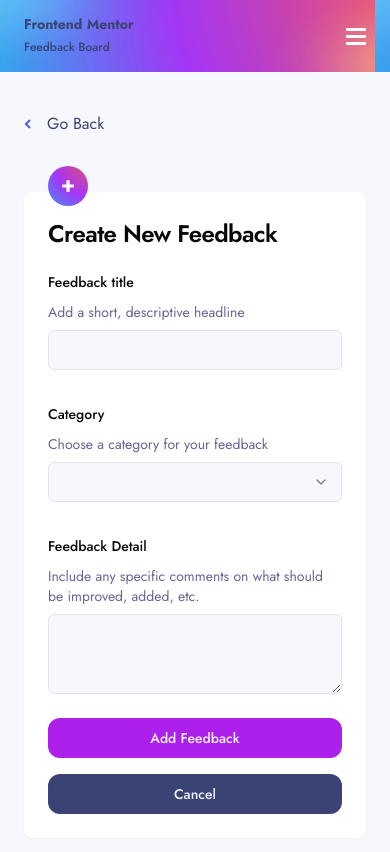
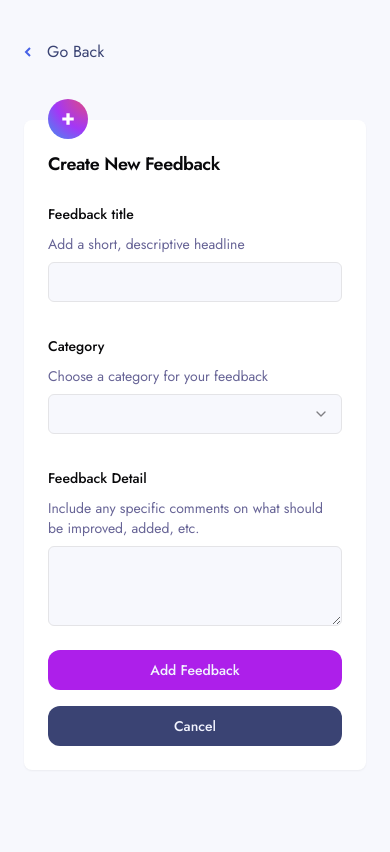
Before and after one commit to linhnvh15vn/product-feedback-app, a Next.js app: page /suggestion/create in a window 390 px wide. Shown: the top 852 px of the page. Built offline with nearby package versions, Linux system fonts and the light colour scheme.

Commit message:
refactor: add router for components and pages

```diff
--- a/src/app/suggestion/[suggestionId]/page.tsx
+++ b/src/app/suggestion/[suggestionId]/page.tsx
@@ -3,6 +3,7 @@ import React from 'react';
 import Image from 'next/image';
 import Link from 'next/link';
 
+import AddComment from '@/components/add-comment';
 import RequestCard from '@/components/request-card';
 import RequestCardComment from '@/components/request-card-comment';
 import { buttonVariants } from '@/components/ui/button';
@@ -22,7 +23,7 @@ export default async function Page({ params }: Props) {
   const request = (await response.json()) as ProductRequest;
 
   return (
-    <main className="container space-y-6">
+    <main className="container my-6 space-y-6">
       <div className="flex items-center justify-between">
         <Link href="/suggestion" className="flex items-center gap-4">
           <Image
@@ -45,7 +46,7 @@ export default async function Page({ params }: Props) {
 
       <Card>
         <CardHeader>
-          <CardTitle>4 Comments</CardTitle>
+          <CardTitle className="text-lg">4 Comments</CardTitle>
         </CardHeader>
         <CardContent className="space-y-4">
           {request.comments?.map((comment, index) => (
@@ -59,6 +60,8 @@ export default async function Page({ params }: Props) {
           ))}
         </CardContent>
       </Card>
+
+      <AddComment />
     </main>
   );
 }
--- a/src/app/suggestion/layout.tsx
+++ b/src/app/suggestion/layout.tsx
@@ -1,5 +1,6 @@
 import React from 'react';
 
+import CallToAction from '@/components/call-to-action';
 import Header from '@/components/header';
 import HeaderTablet from '@/components/header-tablet';
 
@@ -9,9 +10,10 @@ interface Props {
 
 export default function Layout({ children }: Props) {
   return (
-    <div>
+    <div className="md:py-14">
       <Header />
       <HeaderTablet />
+      <CallToAction />
       {children}
     </div>
   );
--- a/src/components/feedback-form.tsx
+++ b/src/components/feedback-form.tsx
@@ -4,6 +4,7 @@ import React from 'react';
 
 import { zodResolver } from '@hookform/resolvers/zod';
 import Image from 'next/image';
+import { useRouter } from 'next/navigation';
 import { useForm } from 'react-hook-form';
 import { z } from 'zod';
 
@@ -57,6 +58,8 @@ const defaultValues: InferFeedbackFormSchema = {
 };
 
 export default function FeedbackForm({ formValues }: Props) {
+  const router = useRouter();
+
   const isEdit = !!formValues;
 
   const form = useForm<InferFeedbackFormSchema>({
@@ -80,9 +83,9 @@ export default function FeedbackForm({ formValues }: Props) {
           alt="icon"
           width={40}
           height={40}
-          className="absolute -top-1/3"
+          className="absolute -top-1/2 translate-y-1/2"
         />
-        <CardTitle>
+        <CardTitle className="text-lg">
           {isEdit ? `Editing '${formValues.title}'` : 'Create New Feedback'}
         </CardTitle>
       </CardHeader>
@@ -191,7 +194,12 @@ export default function FeedbackForm({ formValues }: Props) {
         <Button type="submit" className="w-full">
           Add Feedback
         </Button>
-        <Button type="button" variant="tertiary" className="w-full">
+        <Button
+          type="button"
+          variant="tertiary"
+          className="w-full"
+          onClick={() => router.back()}
+        >
           Cancel
         </Button>
         {isEdit && (
--- a/src/components/header.tsx
+++ b/src/components/header.tsx
@@ -1,17 +1,27 @@
+'use client';
+
 import React from 'react';
+
+import { usePathname } from 'next/navigation';
 
 import Navigation from '@/components/navigation';
 
 export default function Header() {
+  const pathname = usePathname();
+
   return (
-    <header className="md:hidden">
-      <div className="container flex h-[72px] items-center justify-between bg-header-mobile">
-        <div>
-          <h4>Frontend Mentor</h4>
-          <span className="text-xs font-medium">Feedback Board</span>
+    pathname === '/suggestion' && (
+      <header className="sticky top-0 md:hidden">
+        <div className="container flex h-[72px] items-center justify-between bg-header-mobile">
+          <div className="text-white">
+            <h4>Frontend Mentor</h4>
+            <span className="text-xs font-medium opacity-75">
+              Feedback Board
+            </span>
+          </div>
+          <Navigation />
         </div>
-        <Navigation />
-      </div>
-    </header>
+      </header>
+    )
   );
 }
--- a/src/components/navigation.tsx
+++ b/src/components/navigation.tsx
@@ -4,12 +4,19 @@ import Image from 'next/image';
 
 import CategoryList from '@/components/category-list';
 import RoadmapList from '@/components/roadmap-list';
-import { Sheet, SheetContent, SheetTrigger } from '@/components/ui/sheet';
+import {
+  Sheet,
+  SheetContent,
+  SheetDescription,
+  SheetHeader,
+  SheetTitle,
+  SheetTrigger,
+} from '@/components/ui/sheet';
 
 export default function Navigation() {
   return (
     <Sheet>
-      <SheetTrigger>
+      <SheetTrigger asChild>
         <Image
           src="/assets/shared/mobile/icon-hamburger.svg"
           alt="menu"
@@ -18,8 +25,14 @@ export default function Navigation() {
         />
       </SheetTrigger>
       <SheetContent>
-        <CategoryList />
-        <RoadmapList />
+        <SheetHeader>
+          <SheetTitle>&nbsp;</SheetTitle>
+          <SheetDescription>&nbsp;</SheetDescription>
+        </SheetHeader>
+        <div className="space-y-6">
+          <CategoryList />
+          <RoadmapList />
+        </div>
       </SheetContent>
     </Sheet>
   );
--- a/src/components/roadmap-list.tsx
+++ b/src/components/roadmap-list.tsx
@@ -1,4 +1,6 @@
 import React from 'react';
+
+import Link from 'next/link';
 
 import { Card, CardContent, CardHeader, CardTitle } from '@/components/ui/card';
 import data from '@/data.json';
@@ -15,8 +17,9 @@ export default function RoadmapList() {
 
   return (
     <Card>
-      <CardHeader>
+      <CardHeader className="flex flex-row items-center justify-between">
         <CardTitle>Roadmap</CardTitle>
+        <Link href="/roadmap">View</Link>
       </CardHeader>
       <CardContent>
         {Object.entries(dataGroupByStatus).map(([key, value]) => (
```
